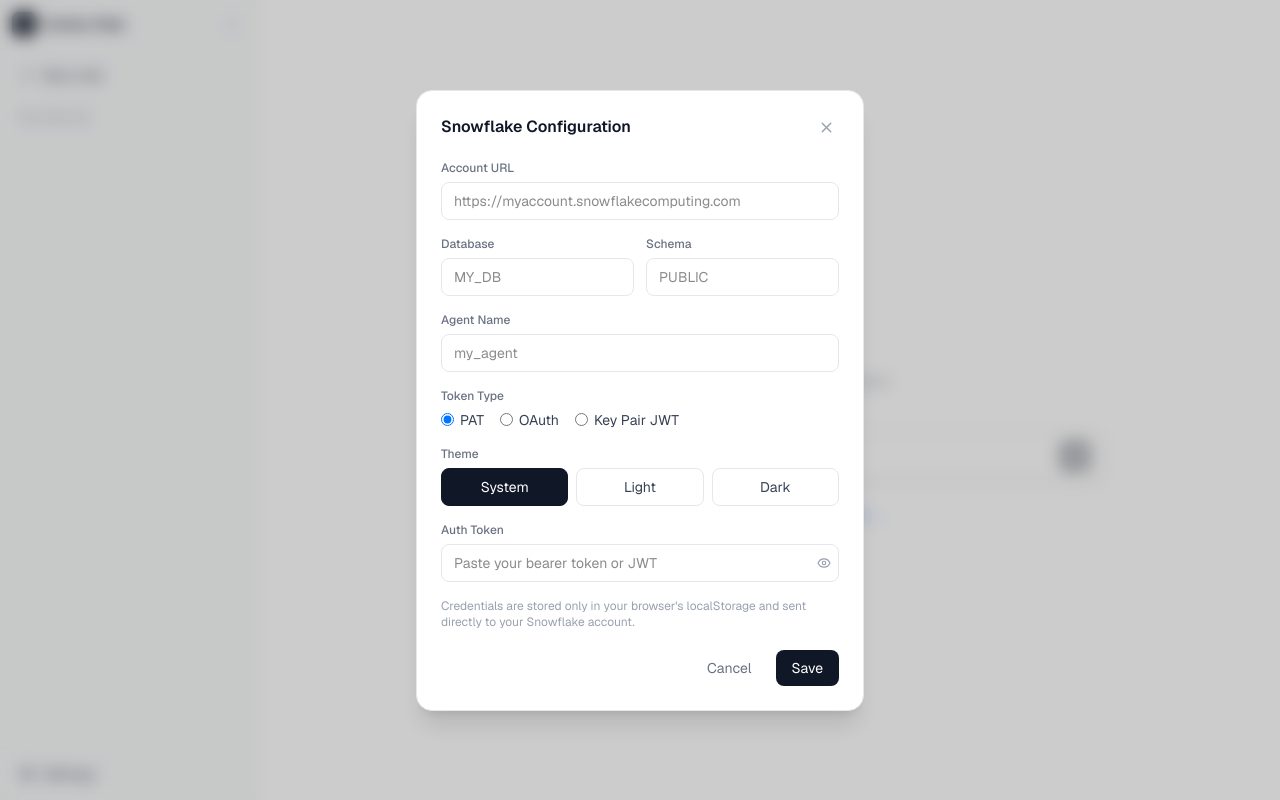
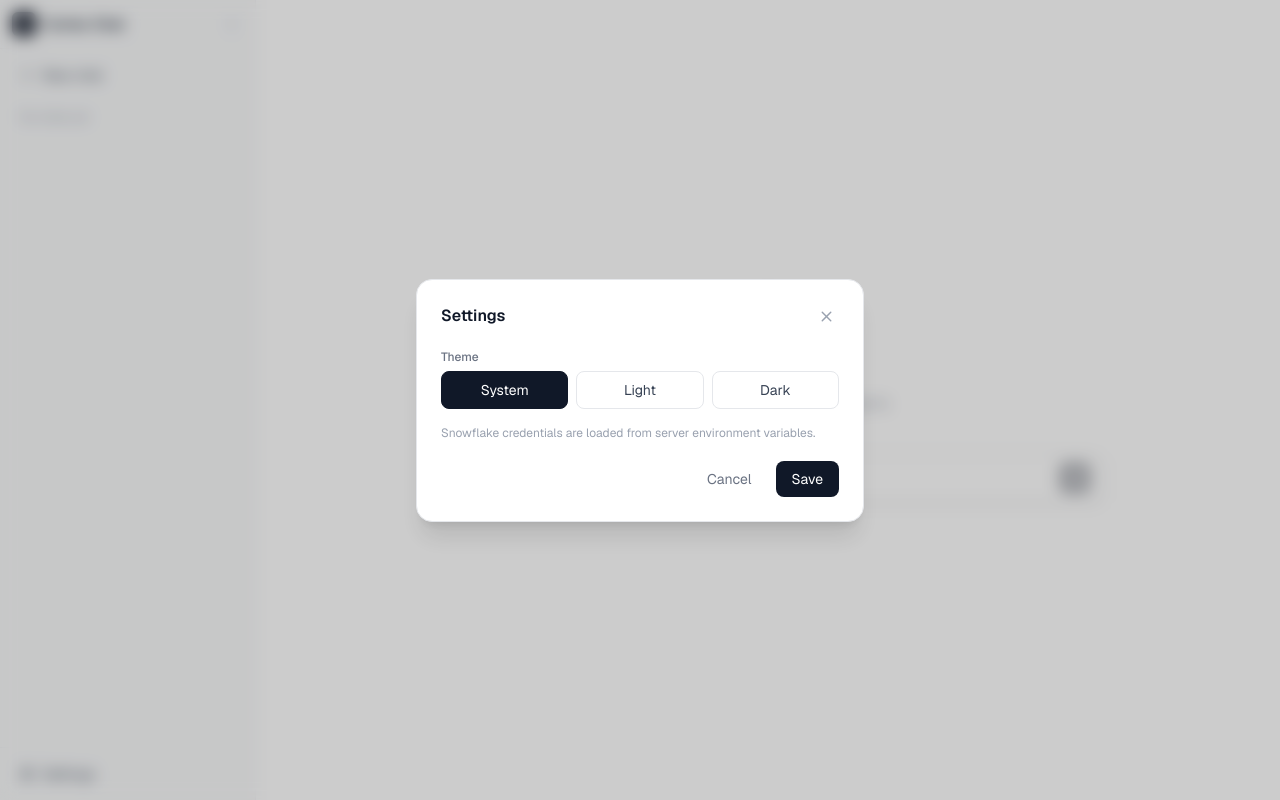
Before and after one commit to eamonnwatson/Cortex-Test, a Next.js app: page / in a window 1280 px wide. Both pictures are taken after a click on the button "Settings". Built offline with nearby package versions, Linux system fonts and the light colour scheme.

Commit message:
Refactor the chat streaming flow to improve status updates and suggestion handling.

```diff
--- a/app/api/chat/route.ts
+++ b/app/api/chat/route.ts
@@ -1,7 +1,17 @@
 import { NextRequest } from 'next/server'
-import type { SnowflakeConfig } from '@/lib/types'
 
 export const runtime = 'nodejs'
+
+type SnowflakeTokenType = 'OAUTH' | 'KEYPAIR_JWT' | 'PROGRAMMATIC_ACCESS_TOKEN'
+
+interface SnowflakeEnvConfig {
+  accountUrl: string
+  database: string
+  schema: string
+  agentName: string
+  authToken: string
+  tokenType: SnowflakeTokenType
+}
 
 interface ContentItem {
   type: string
@@ -25,6 +35,47 @@
   return trimmed
 }
 
+function readSnowflakeConfigFromEnv():
+  | { config: SnowflakeEnvConfig }
+  | { error: string } {
+  const accountUrl = process.env.SNOWFLAKE_ACCOUNT_URL?.trim() ?? ''
+  const database = process.env.SNOWFLAKE_DATABASE?.trim() ?? ''
+  const schema = process.env.SNOWFLAKE_SCHEMA?.trim() ?? ''
+  const agentName = process.env.SNOWFLAKE_AGENT_NAME?.trim() ?? ''
+  const authToken = process.env.SNOWFLAKE_AUTH_TOKEN?.trim() ?? ''
+  const rawTokenType = process.env.SNOWFLAKE_TOKEN_TYPE?.trim().toUpperCase() ?? 'PROGRAMMATIC_ACCESS_TOKEN'
+
+  const missing: string[] = []
+  if (!accountUrl) missing.push('SNOWFLAKE_ACCOUNT_URL')
+  if (!database) missing.push('SNOWFLAKE_DATABASE')
+  if (!schema) missing.push('SNOWFLAKE_SCHEMA')
+  if (!agentName) missing.push('SNOWFLAKE_AGENT_NAME')
+  if (!authToken) missing.push('SNOWFLAKE_AUTH_TOKEN')
+
+  if (missing.length > 0) {
+    return { error: `Missing Snowflake environment variables: ${missing.join(', ')}` }
+  }
+
+  const allowedTokenTypes: SnowflakeTokenType[] = ['PROGRAMMATIC_ACCESS_TOKEN', 'OAUTH', 'KEYPAIR_JWT']
+  if (!allowedTokenTypes.includes(rawTokenType as SnowflakeTokenType)) {
+    return {
+      error:
+        'Invalid SNOWFLAKE_TOKEN_TYPE. Allowed values: PROGRAMMATIC_ACCESS_TOKEN, OAUTH, KEYPAIR_JWT',
+    }
+  }
+
+  return {
+    config: {
+      accountUrl,
+      database,
+      schema,
+      agentName,
+      authToken,
+      tokenType: rawTokenType as SnowflakeTokenType,
+    },
+  }
+}
+
 // Only include text content blocks in conversation history sent to Snowflake
 function toSnowflakeMessages(messages: ApiMessage[]) {
   return messages.map(m => ({
@@ -36,18 +87,24 @@
 }
 
 export async function POST(request: NextRequest) {
-  let body: { messages: ApiMessage[]; config: SnowflakeConfig }
+  let body: { messages: ApiMessage[] }
   try {
     body = await request.json()
   } catch {
     return Response.json({ error: 'Invalid request body' }, { status: 400 })
   }
 
-  const { messages, config } = body
+  const { messages } = body
 
-  if (!config?.accountUrl || !config?.database || !config?.schema || !config?.agentName || !config?.authToken) {
-    return Response.json({ error: 'Missing Snowflake configuration' }, { status: 400 })
+  if (!Array.isArray(messages)) {
+    return Response.json({ error: 'Invalid request body: messages must be an array' }, { status: 400 })
   }
+
+  const envConfig = readSnowflakeConfigFromEnv()
+  if ('error' in envConfig) {
+    return Response.json({ error: envConfig.error }, { status: 500 })
+  }
+  const { config } = envConfig
 
   const base = normalizeAccountBase(config.accountUrl)
 
--- a/app/layout.tsx
+++ b/app/layout.tsx
@@ -23,6 +23,7 @@
     <html
       lang="en"
       className={`${geistSans.variable} ${geistMono.variable} h-full antialiased`}
+      suppressHydrationWarning
     >
       <head>
         <script
@@ -31,7 +32,7 @@
           }}
         />
       </head>
-      <body className="min-h-full flex flex-col" suppressHydrationWarning>
+      <body className="min-h-full flex flex-col">
         <ThemeController />
         {children}
       </body>
--- a/app/page.tsx
+++ b/app/page.tsx
@@ -5,17 +5,14 @@
 import Sidebar from '@/components/Sidebar'
 import ChatInput from '@/components/ChatInput'
 import SettingsModal from '@/components/SettingsModal'
-import { generateId, getConfig, saveChat } from '@/lib/store'
+import { generateId, saveChat } from '@/lib/store'
 import type { Chat } from '@/lib/types'
 
 export default function Home() {
   const router = useRouter()
   const [showSettings, setShowSettings] = useState(false)
-  const [configured, setConfigured] = useState(() => !!getConfig()?.accountUrl)
 
   const startChat = (text: string) => {
-    if (!getConfig()?.accountUrl) { setShowSettings(true); return }
-
     const chatId = generateId()
     const newChat: Chat = {
       id: chatId,
@@ -46,25 +43,10 @@
 
           {/* Input */}
           <ChatInput onSend={startChat} placeholder="Ask anything about your data…" />
-
-          {!configured && (
-            <p className="mt-6 text-center text-sm">
-              <button onClick={() => setShowSettings(true)} className="text-blue-600 hover:underline dark:text-blue-400">
-                Connect your Snowflake account →
-              </button>
-            </p>
-          )}
         </div>
       </div>
 
-      {showSettings && (
-        <SettingsModal
-          onClose={() => {
-            setShowSettings(false)
-            setConfigured(!!getConfig()?.accountUrl)
-          }}
-        />
-      )}
+      {showSettings && <SettingsModal onClose={() => setShowSettings(false)} />}
     </div>
   )
 }
--- a/components/SettingsModal.tsx
+++ b/components/SettingsModal.tsx
@@ -1,40 +1,17 @@
 'use client'
 import { useState } from 'react'
-import { X, Eye, EyeOff, CheckCircle } from 'lucide-react'
-import { getConfig, saveConfig } from '@/lib/store'
-import type { SnowflakeConfig } from '@/lib/types'
+import { X, CheckCircle } from 'lucide-react'
 import { applyTheme, getStoredThemePreference, setStoredThemePreference, type ThemePreference } from '@/lib/theme'
-
-const EMPTY: SnowflakeConfig = {
-  accountUrl: '',
-  database: '',
-  schema: '',
-  agentName: '',
-  authToken: '',
-  tokenType: 'PROGRAMMATIC_ACCESS_TOKEN',
-}
-
-const TOKEN_TYPE_LABELS: Record<SnowflakeConfig['tokenType'], string> = {
-  PROGRAMMATIC_ACCESS_TOKEN: 'PAT',
-  OAUTH: 'OAuth',
-  KEYPAIR_JWT: 'Key Pair JWT',
-}
 
 interface Props {
   onClose: () => void
 }
 
 export default function SettingsModal({ onClose }: Props) {
-  const [cfg, setCfg] = useState<SnowflakeConfig>(() => getConfig() ?? EMPTY)
   const [themePreference, setThemePreference] = useState<ThemePreference>(() => getStoredThemePreference())
-  const [showToken, setShowToken] = useState(false)
   const [saved, setSaved] = useState(false)
 
-  const set = <K extends keyof SnowflakeConfig>(k: K, v: SnowflakeConfig[K]) =>
-    setCfg(c => ({ ...c, [k]: v }))
-
   const handleSave = () => {
-    saveConfig(cfg)
     setSaved(true)
     setTimeout(() => { setSaved(false); onClose() }, 700)
   }
@@ -52,34 +29,13 @@
     >
       <div className="w-full max-w-md rounded-2xl border border-gray-200 bg-white p-6 shadow-xl dark:border-gray-700 dark:bg-gray-900">
         <div className="mb-5 flex items-center justify-between">
-          <h2 className="font-semibold text-gray-900 dark:text-gray-100">Snowflake Configuration</h2>
+          <h2 className="font-semibold text-gray-900 dark:text-gray-100">Settings</h2>
           <button onClick={onClose} className="rounded-lg p-1 text-gray-400 hover:bg-gray-100 hover:text-gray-600 dark:hover:bg-gray-800 dark:hover:text-gray-300">
             <X size={17} />
           </button>
         </div>
 
         <div className="space-y-4">
-          <Field label="Account URL" placeholder="https://myaccount.snowflakecomputing.com" value={cfg.accountUrl} onChange={v => set('accountUrl', v)} />
-
-          <div className="grid grid-cols-2 gap-3">
-            <Field label="Database" placeholder="MY_DB" value={cfg.database} onChange={v => set('database', v)} />
-            <Field label="Schema" placeholder="PUBLIC" value={cfg.schema} onChange={v => set('schema', v)} />
-          </div>
-
-          <Field label="Agent Name" placeholder="my_agent" value={cfg.agentName} onChange={v => set('agentName', v)} />
-
-          <div>
-            <p className="mb-1.5 text-xs font-medium text-gray-500">Token Type</p>
-            <div className="flex gap-4">
-              {(['PROGRAMMATIC_ACCESS_TOKEN', 'OAUTH', 'KEYPAIR_JWT'] as const).map(t => (
-                <label key={t} className="flex cursor-pointer items-center gap-1.5 text-sm text-gray-700">
-                  <input type="radio" name="tokenType" value={t} checked={cfg.tokenType === t} onChange={() => set('tokenType', t)} />
-                  {TOKEN_TYPE_LABELS[t]}
-                </label>
-              ))}
-            </div>
-          </div>
-
           <div>
             <p className="mb-1.5 text-xs font-medium text-gray-500 dark:text-gray-400">Theme</p>
             <div className="grid grid-cols-3 gap-2">
@@ -99,30 +55,10 @@
               ))}
             </div>
           </div>
-
-          <div>
-            <p className="mb-1.5 text-xs font-medium text-gray-500 dark:text-gray-400">Auth Token</p>
-            <div className="relative">
-              <input
-                type={showToken ? 'text' : 'password'}
-                value={cfg.authToken}
-                onChange={e => set('authToken', e.target.value)}
-                placeholder="Paste your bearer token or JWT"
-                className="w-full rounded-lg border border-gray-200 py-2 pl-3 pr-9 text-sm focus:border-gray-400 focus:outline-none dark:border-gray-700 dark:bg-gray-800 dark:text-gray-100 dark:placeholder-gray-500"
-              />
-              <button
-                type="button"
-                onClick={() => setShowToken(v => !v)}
-                className="absolute right-2 top-1/2 -translate-y-1/2 text-gray-400 hover:text-gray-600 dark:hover:text-gray-300"
-              >
-                {showToken ? <EyeOff size={14} /> : <Eye size={14} />}
-              </button>
-            </div>
-          </div>
         </div>
 
         <p className="mt-4 text-xs text-gray-400 dark:text-gray-500">
-          Credentials are stored only in your browser&apos;s localStorage and sent directly to your Snowflake account.
+          Snowflake credentials are loaded from server environment variables.
         </p>
 
         <div className="mt-5 flex justify-end gap-2">
@@ -141,28 +77,3 @@
     </div>
   )
 }
-
-function Field({
-  label,
-  placeholder,
-  value,
-  onChange,
-}: {
-  label: string
-  placeholder: string
-  value: string
-  onChange: (v: string) => void
-}) {
-  return (
-    <div>
-      <p className="mb-1.5 text-xs font-medium text-gray-500 dark:text-gray-400">{label}</p>
-      <input
-        type="text"
-        value={value}
-        onChange={e => onChange(e.target.value)}
-        placeholder={placeholder}
-        className="w-full rounded-lg border border-gray-200 px-3 py-2 text-sm focus:border-gray-400 focus:outline-none dark:border-gray-700 dark:bg-gray-800 dark:text-gray-100 dark:placeholder-gray-500"
-      />
-    </div>
-  )
-}
--- a/lib/store.ts
+++ b/lib/store.ts
@@ -1,7 +1,6 @@
-import type { Chat, SnowflakeConfig } from './types'
+import type { Chat } from './types'
 
 const CHATS_KEY = 'cortex_chats'
-const CONFIG_KEY = 'cortex_config'
 
 export function getChats(): Chat[] {
   if (typeof window === 'undefined') return []
@@ -28,20 +27,6 @@
   localStorage.setItem(CHATS_KEY, JSON.stringify(getChats().filter(c => c.id !== id)))
 }
 
-export function getConfig(): SnowflakeConfig | null {
-  if (typeof window === 'undefined') return null
-  try {
-    return JSON.parse(localStorage.getItem(CONFIG_KEY) || 'null')
-  } catch {
-    return null
-  }
-}
-
-export function saveConfig(config: SnowflakeConfig): void {
-  if (typeof window === 'undefined') return
-  localStorage.setItem(CONFIG_KEY, JSON.stringify(config))
-}
-
 export function generateId(): string {
   return Math.random().toString(36).slice(2) + Date.now().toString(36)
 }
--- a/lib/stream-parser.ts
+++ b/lib/stream-parser.ts
@@ -71,7 +71,7 @@
           case 'response.suggested_queries': {
             const raw = Array.isArray(data.suggested_queries) ? data.suggested_queries : []
             const queries = raw
-              .map(item => {
+              .map((item: { query?: string } | string) => {
                 if (typeof item === 'string') return item.trim()
                 if (item && typeof item.query === 'string') return item.query.trim()
                 return ''
--- a/lib/types.ts
+++ b/lib/types.ts
@@ -41,12 +41,3 @@
   createdAt: number
   updatedAt: number
 }
-
-export interface SnowflakeConfig {
-  accountUrl: string
-  database: string
-  schema: string
-  agentName: string
-  authToken: string
-  tokenType: 'OAUTH' | 'KEYPAIR_JWT' | 'PROGRAMMATIC_ACCESS_TOKEN'
-}
--- a/package.json
+++ b/package.json
@@ -11,6 +11,7 @@
   "dependencies": {
     "lucide-react": "^1.31.0",
     "next": "16.3.1",
+    "openai": "^7.4.0",
     "react": "19.2.8",
     "react-dom": "19.2.8",
     "react-markdown": "^10.1.0",
```
Also changed, not shown: app/api/chat/title/route.ts (added, +57 -0 lines), app/chat/[id]/page.tsx (+42 -5 lines), 2 other files (tests, documents, lock files or other folders).
